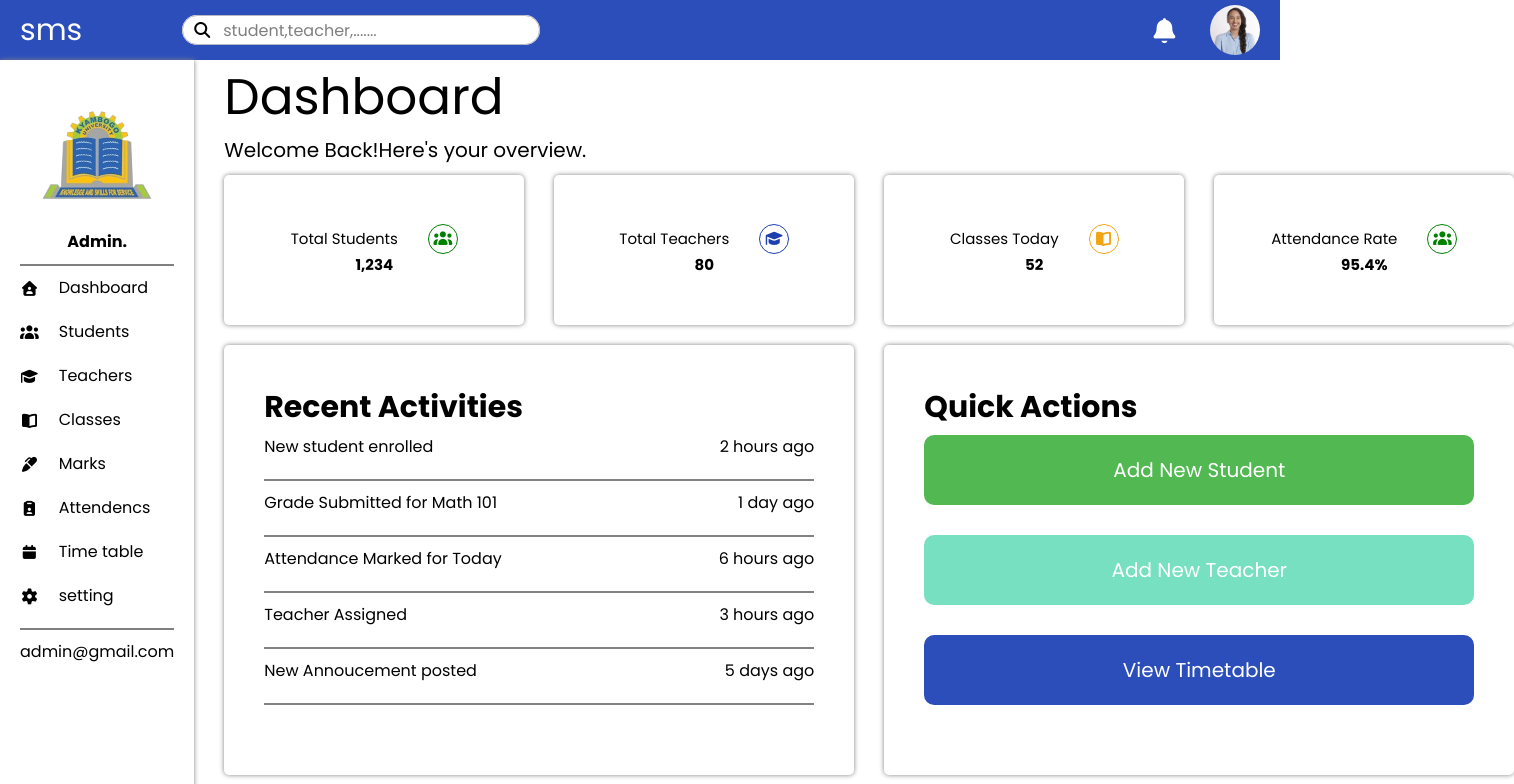
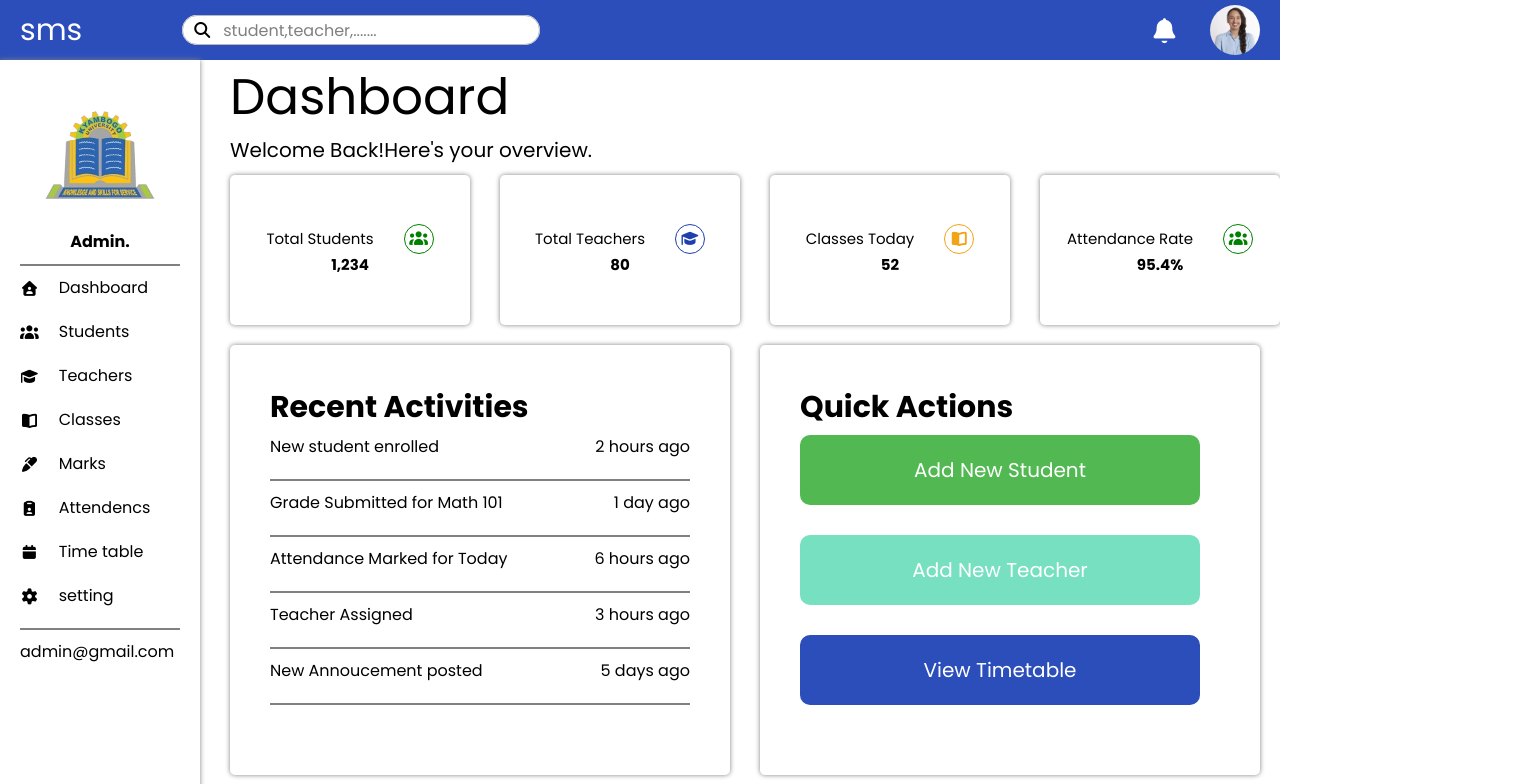
Before and after one commit to Kijjambu-joseph/School, a React (Vite) app: page /admin in a window 1280 px wide. Shown: the top 784 px of the page, 1514 px wide, since content can reach past the window. Built offline with nearby package versions, Linux system fonts and the light colour scheme.

Commit message:
adjusted the size units of the admin dashboard

```diff
--- a/src/App.jsx
+++ b/src/App.jsx
@@ -9,8 +9,8 @@ import AdminDashboard from "./dashboards/admin/AdminDashboard";
 import TeacherDashboard from "./dashboards/teacher/TeacherDashboard";
 import ForgotPassword from "./auth/ForgotPassword";
 import ResetPassword from "./auth/ResetPassword";
-import StudentSearch from "./StudentSearch";
-import TeacherSearch from "./TeacherSearch";
+import StudentSearch from "./dashboards/admin/StudentSearch";
+import TeacherSearch from "./dashboards/admin/TeacherSearch";
 
 
 
--- a/src/dashboards/admin/AdminCards.css
+++ b/src/dashboards/admin/AdminCards.css
@@ -55,7 +55,7 @@
     display: flex;
   }
   .admin-view{
-    width: 300px;
+    width: 240px;
     height: 150px;
     /* background-color: whitesmoke; */
     /* border: 1px solid black; */
--- a/src/dashboards/admin/AdminDashboard.jsx
+++ b/src/dashboards/admin/AdminDashboard.jsx
@@ -3,10 +3,12 @@ import Header from "./Header";
 import SideBar from "./SideBar";
 import AdminCards from "./AdminCards";
 import Body from "./Body";
-import StudentSearch from "../../StudentSearch";
-import TeacherSearch from "../../TeacherSearch";
+// import StudentSearch from "../../StudentSearch";
+import StudentSearch from "./StudentSearch"
+// import TeacherSearch from "../../TeacherSearch";
 import { Routes,Route } from "react-router-dom";
 import OverviewDashboard from "./OverviewDashboard";
+import TeacherSearch from "./TeacherSearch";
 
 function AdminDashboard (){
     return(
--- a/src/dashboards/admin/Body.css
+++ b/src/dashboards/admin/Body.css
@@ -8,7 +8,7 @@
     margin-top: 20px;
   }
   .Admin-activities{
-    width: 630px;
+    width: 500px;
     min-height: 420px;
     /* background-color: whitesmoke; */
     /* border: 1px solid black; */
@@ -32,7 +32,7 @@
     margin-bottom: 5px;
   }
   .Admin-actions{
-    width: 630px;
+    width: 500px;
     min-height: 420px;
     /* background-color: whitesmoke; */
     /* border: 1px solid black; */
@@ -41,7 +41,7 @@
     box-shadow: 0 0 5px gray;
   }
   .Admin-buttons button{
-    width: 550px;
+    width: 400px;
     height: 70px;
     background-color: rgb(119, 224, 192);
     font-size: 20px;
@@ -51,7 +51,7 @@
     cursor: pointer;
   }
   .Admin-btn001 button{
-    width: 550px;
+    width: 400px;
     height: 70px;
     background-color: rgb(82, 185, 82);
     font-size: 20px;
@@ -61,7 +61,7 @@
     cursor: pointer;
   }
   .Admin-btn002 button{
-    width: 550px;
+    width: 400px;
     height: 70px;
     background-color: #2c4ebb;
     font-size: 20px;
```
Also changed, not shown: src/dashboards/admin/StudentSearch.css (renamed from src/StudentSearch.css), src/dashboards/admin/StudentSearch.jsx (renamed from src/StudentSearch.jsx), src/dashboards/admin/TeacherSearch.css (renamed from src/TeacherSearch.css), src/dashboards/admin/TeacherSearch.jsx (renamed from src/TeacherSearch.jsx).
